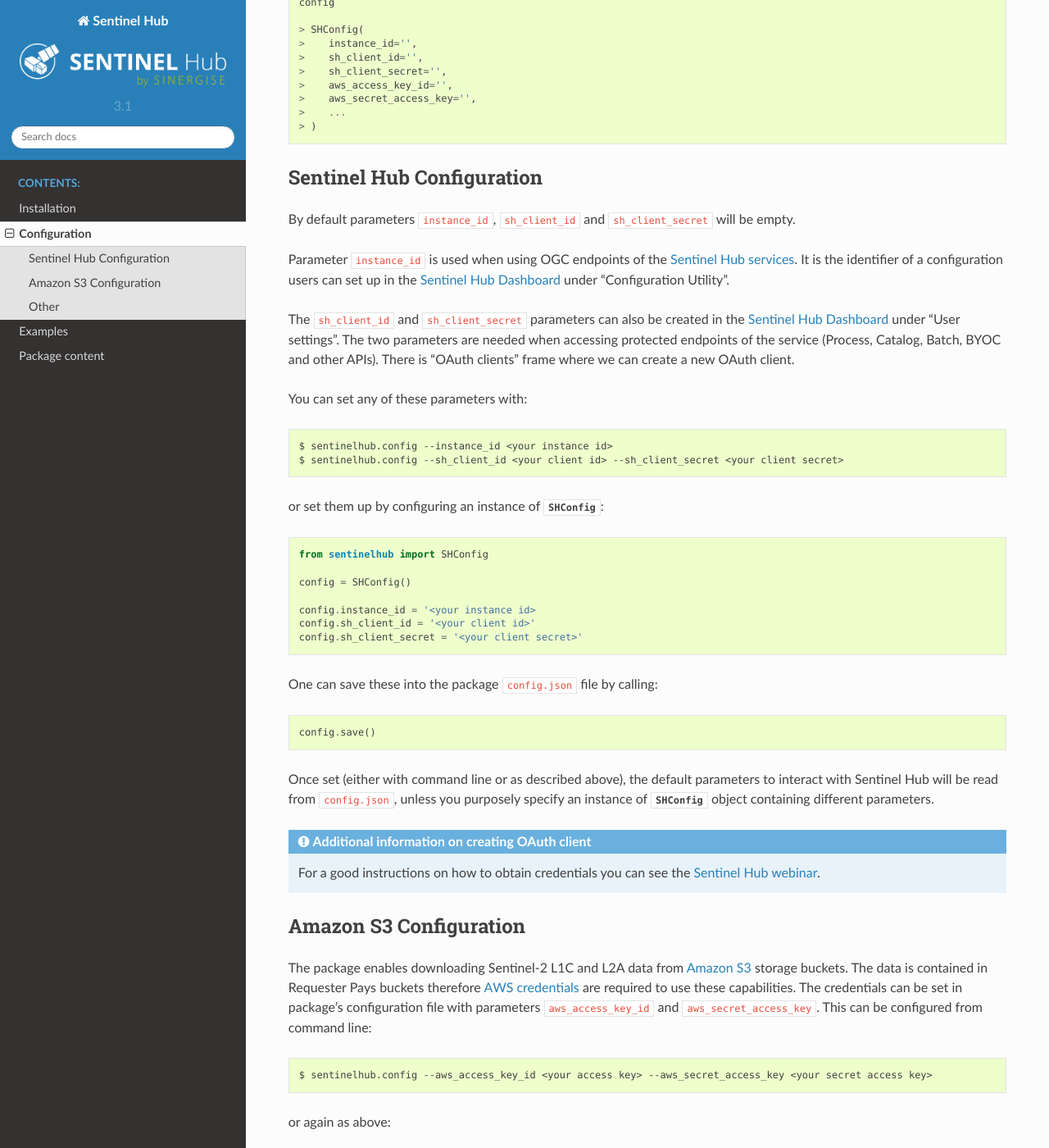
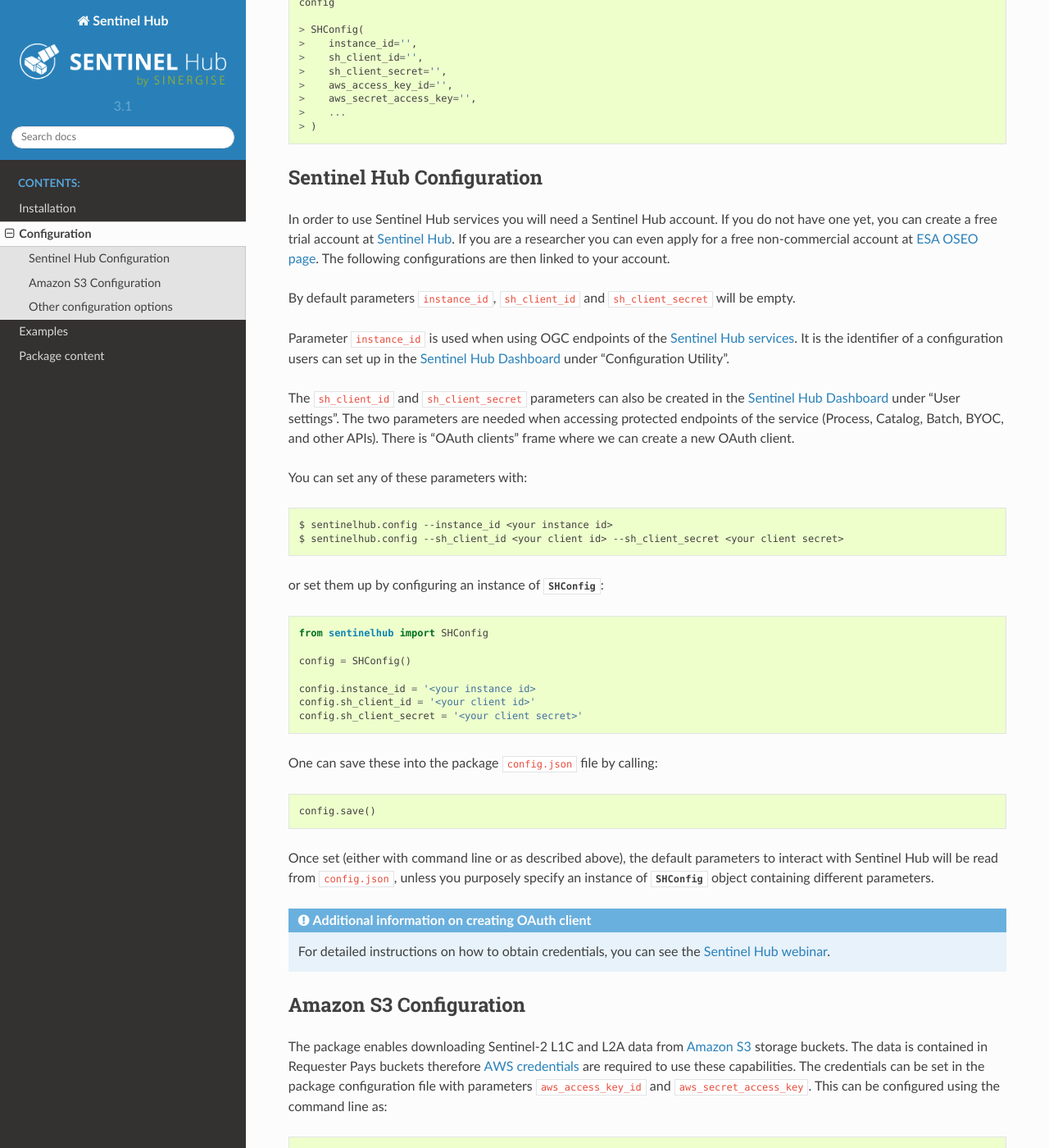
Before and after one commit to sentinel-hub/sentinelhub-py, a Sphinx documentation site: the page built from docs/source/configure.rst, in a window 1280 px wide and 1400 px high, scrolled down 458 px. Shown: the whole window at 82% size. Built offline with Sphinx 7.4.7 and the Read the Docs theme 2.0.0, drawn with Linux system fonts in a browser that asks for light colours; pages that are not in the unit, such as notebooks, are missing from menus; some of the changed text lies outside the part shown.

```diff
--- a/docs/source/configure.rst
+++ b/docs/source/configure.rst
@@ -2,8 +2,9 @@
 Configuration
 *************
 
+
 The package contains a configuration file ``config.json``. After the package is installed you can check the initial
-configuration parameters in command line::
+configuration parameters using the command line::
 
 $ sentinelhub.config --show
 
@@ -31,6 +32,11 @@
 Sentinel Hub Configuration
 **************************
 
+
+In order to use Sentinel Hub services you will need a Sentinel Hub account. If you do not have one yet, you can
+create a free trial account at `Sentinel Hub`_. If you are a researcher you can even apply for a free non-commercial
+account at `ESA OSEO page`_. The following configurations are then linked to your account.
+
 By default parameters ``instance_id``, ``sh_client_id`` and ``sh_client_secret`` will be empty.
 
 Parameter ``instance_id`` is used when using OGC endpoints of the `Sentinel Hub services`_. It is the identifier of a
@@ -38,7 +44,7 @@
 
 The ``sh_client_id`` and ``sh_client_secret`` parameters can also be created in the `Sentinel Hub Dashboard`_ under
 "User settings". The two parameters are needed when accessing protected endpoints of the service (Process, Catalog,
-Batch, BYOC and other APIs). There is "OAuth clients" frame where we can create a new OAuth client.
+Batch, BYOC, and other APIs). There is "OAuth clients" frame where we can create a new OAuth client.
 
 You can set any of these parameters with::
 
@@ -70,7 +76,7 @@
 
 .. admonition:: Additional information on creating OAuth client
 
-    For a good instructions on how to obtain credentials you can see the `Sentinel Hub webinar`_.
+    For detailed instructions on how to obtain credentials, you can see the `Sentinel Hub webinar`_.
 
 
 
@@ -79,8 +85,8 @@
 
 The package enables downloading Sentinel-2 L1C and L2A data from `Amazon S3`_ storage buckets. The data is contained in
 Requester Pays buckets therefore `AWS credentials`_ are required to use these capabilities. The credentials
-can be set in package's configuration file with parameters ``aws_access_key_id`` and ``aws_secret_access_key``. This can
-be configured from command line::
+can be set in the package configuration file with parameters ``aws_access_key_id`` and ``aws_secret_access_key``. This
+can be configured using the command line as::
 
 $ sentinelhub.config --aws_access_key_id <your access key> --aws_secret_access_key <your secret access key>
 
@@ -118,14 +124,17 @@
     Files *metadata.xml*, *tileInfo.json* and *productInfo.json* will be obtained without any charge from
     `Sentinel Hub public repository`_.
 
-Other
-*****
+
+Other configuration options
+***************************
 
 For more configuration options check::
 
 $ sentinelhub.config --help
 
 
+.. _`Sentinel Hub`: https://services.sentinel-hub.com/oauth/subscription
+.. _`ESA OSEO page`: https://earth.esa.int/aos/OSEO
 .. _`Sentinel Hub Dashboard`: https://apps.sentinel-hub.com/dashboard/
 .. _`Sentinel Hub services`: https://www.sentinel-hub.com/develop/documentation/api/ogc_api/
 .. _`Sentinel Hub webinar`: https://www.youtube.com/watch?v=CBIlTOl2po4&t=1760s
```
Also changed, not shown: 6 other files.
